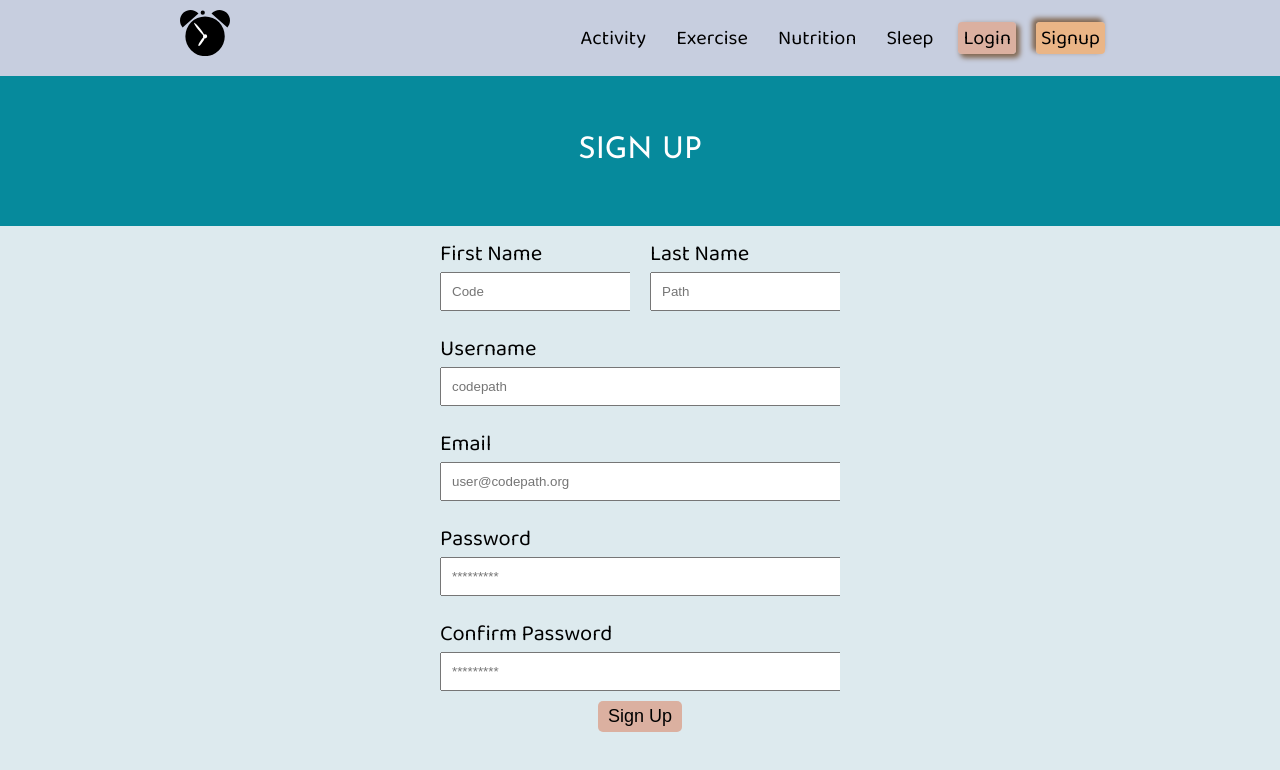
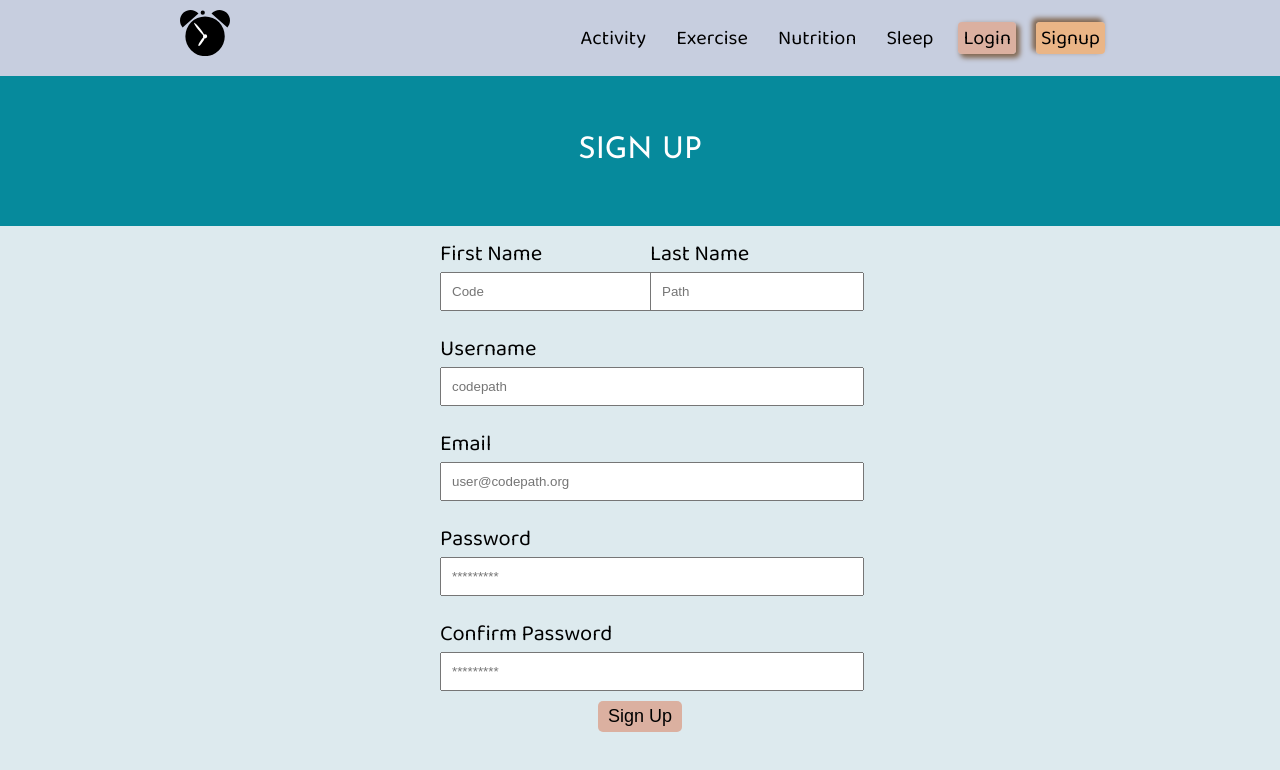
Before and after one commit to awang2330/LifeTracker-Application, a React (Create React App) app in the folder frontend/: page /signup in a window 1280 px wide. Shown: the top 770 px of the page. Built offline with nearby package versions, Linux system fonts and the light colour scheme.

Commit message:
fix input field overflow

```diff
--- a/frontend/src/components/Login/Login.css
+++ b/frontend/src/components/Login/Login.css
@@ -13,14 +13,12 @@
   align-items: center;
 }
 .form-fields {
-  overflow: hidden;
   width: 400px;
 }
 .form-input {
   max-width: 100%;
   margin: 10px;
   width: 100%;
-  overflow: hidden;
 }
 label {
   display: block;
```
